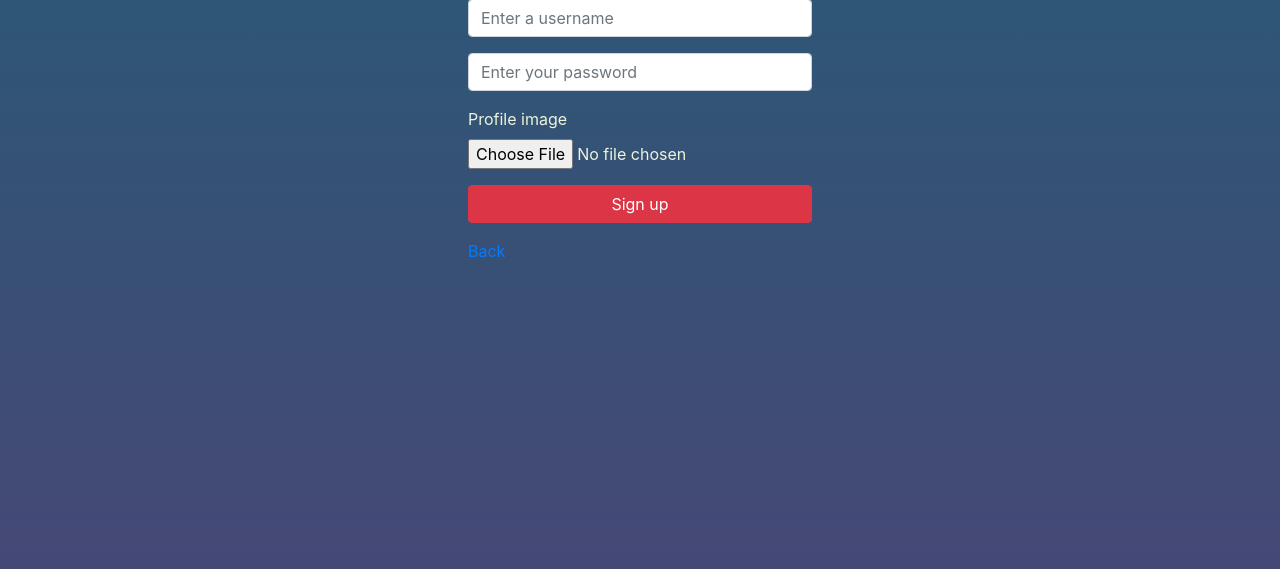
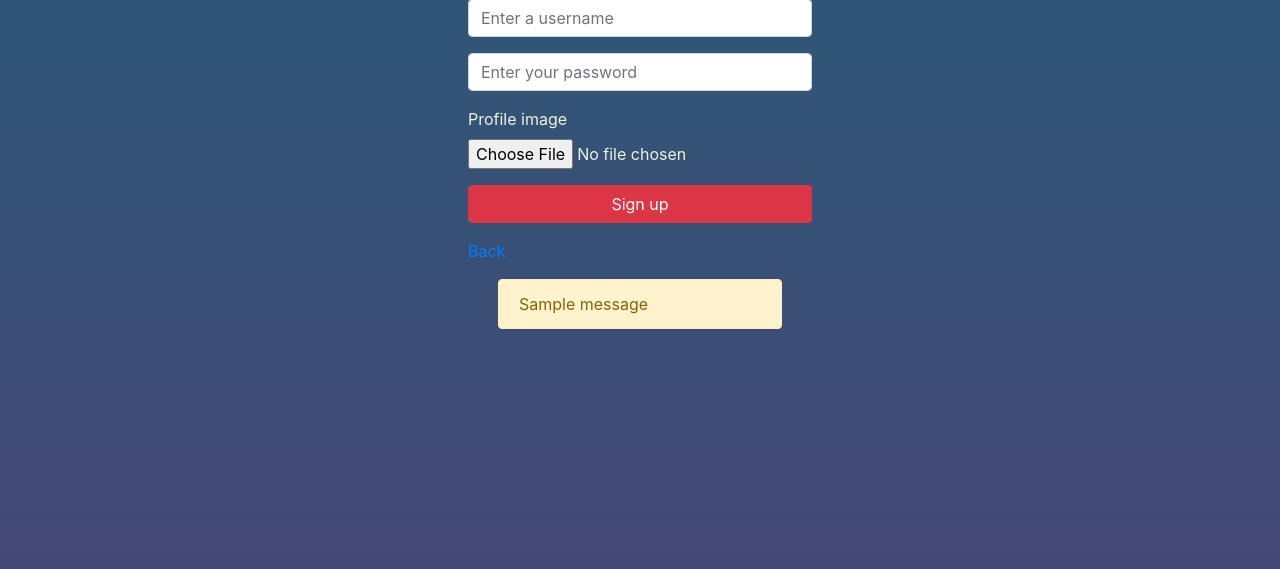
Before and after one commit to AnhKun/todo_list, a Flask app: page /register in a window 1280 px wide. Shown: the part 73-642 px from the top of the page. Run offline with Flask 2, Linux system fonts and the light colour scheme; tables that the repository leaves empty hold one stand-in row (Sample ...); one stand-in notice (Sample message) is shown; some libraries are stand-ins or nearby versions.

Commit message:
fix bugs

```diff
--- a/app.py
+++ b/app.py
@@ -4,6 +4,7 @@ from flask_sqlalchemy import SQLAlchemy
 from flask_migrate import Migrate
 from flask_login import LoginManager
 from flask_uploads import IMAGES, UploadSet, configure_uploads
+
 
 app = Flask(__name__)
 
--- a/migrations/versions/324fe30f3cf5_.py
+++ b/migrations/versions/2cb7960b6061_.py
@@ -1,8 +1,8 @@
 """empty message
 
-Revision ID: 324fe30f3cf5
+Revision ID: 2cb7960b6061
 Revises:
-Create Date: 2021-12-27 15:29:24.979375
+Create Date: 2021-12-27 16:49:09.384923
 
 """
 from alembic import op
@@ -10,7 +10,7 @@ import sqlalchemy as sa
 
 
 # revision identifiers, used by Alembic.
-revision = '324fe30f3cf5'
+revision = '2cb7960b6061'
 down_revision = None
 branch_labels = None
 depends_on = None
--- a/templates/register.html
+++ b/templates/register.html
@@ -31,4 +31,13 @@
         </form>
     </div>
 </div>
+
+<div>
+    {% for message in get_flashed_messages() %}
+    <div class="alert alert-warning">
+        <button type="button" class="close" data-dismiss="alert"></button>
+        {{ message }}
+    </div>
+    {% endfor %}
+</div>
 {% endblock %}
--- a/views.py
+++ b/views.py
@@ -1,9 +1,11 @@
+import os
 from flask import render_template, redirect, url_for, flash
 from flask_login import current_user, login_required, login_user, logout_user
 from werkzeug.security import generate_password_hash, check_password_hash
-from app import app, photos, db, login_manager
+from app import app, db, photos, login_manager
 from forms import TaskForm, RegisterForm
 from models import User, Task
+from werkzeug.utils import secure_filename
 
 @app.route('/')
 def index():
@@ -24,16 +26,22 @@ def register():
         if form.image.data:
             image = photos.save(form.image.data)
 
-        new_user = User(
-            username = form.username.data,
-            password = generate_password_hash(form.password.data),
-            image = image
-        )
-        db.session.add(new_user)
-        db.session.commit()
+        new_user = User.query.filter_by(username=form.username.data).first()
 
-        login_user(new_user)
-        return redirect(url_for('index'))
+        if new_user:
+            flash('Username already exist!')
+        else:
+            new_user = User(
+                username = form.username.data,
+                password = generate_password_hash(form.password.data),
+                image = image
+            )
+
+            db.session.add(new_user)
+            db.session.commit()
+
+            login_user(new_user)
+            return redirect(url_for('index'))
 
     return render_template('register.html', form=form)
 
```
Also changed, not shown: static/images/1758bb4e8c99c81340d0920b97102f9.png (deleted), static/images/8bdc763ba9dc6f320cea86479ea368d_1.png (deleted).
